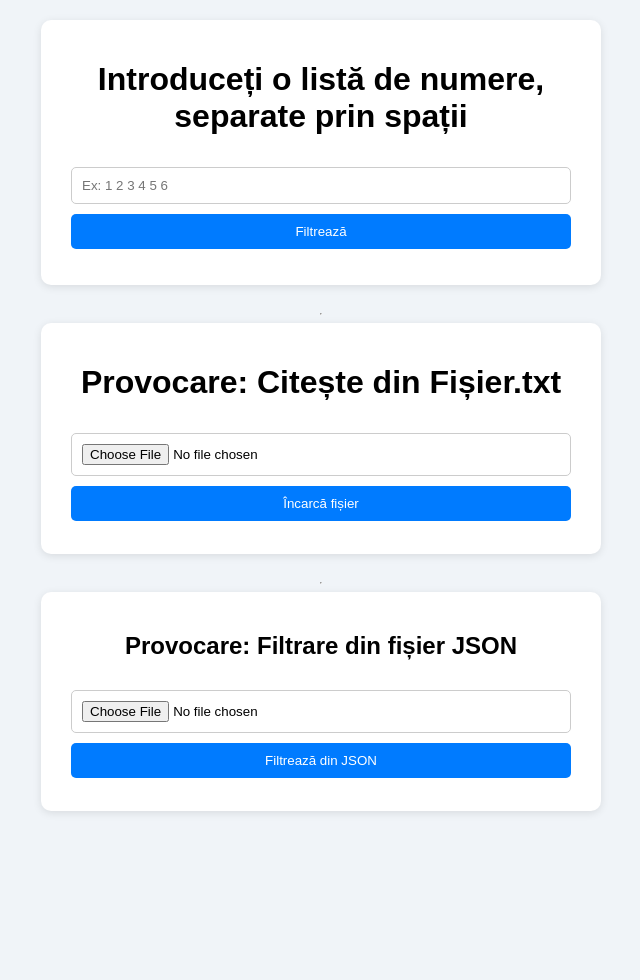
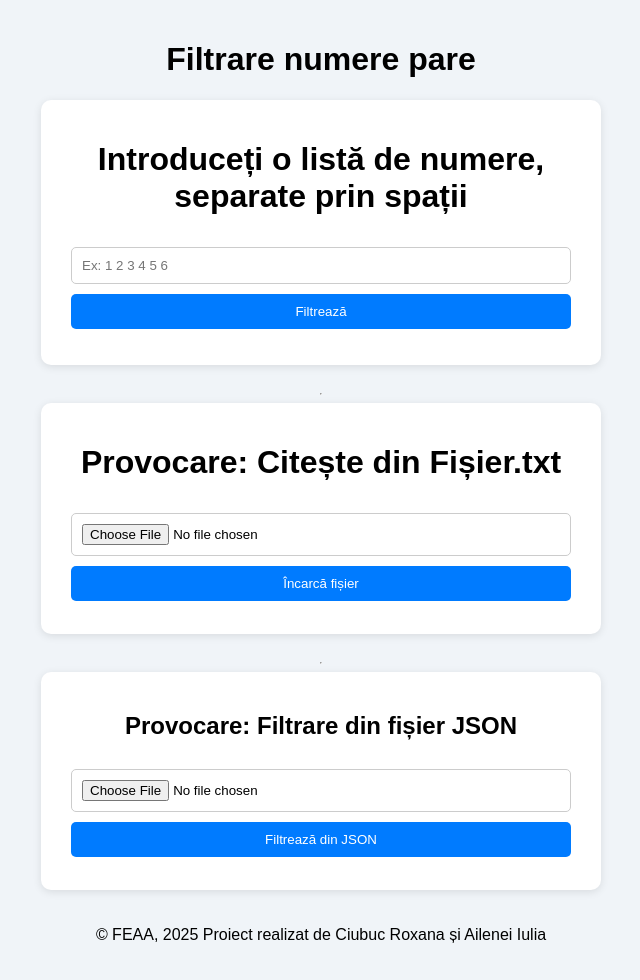
Before and after one commit to roxana-c1555/proiect-dezvoltare-nr-pare, a plain HTML site: page index.html in a window 1280 px wide. Shown: the whole page, without its empty margins (319-959 px from the left). Before the commit the page ends 851 px from the top, so only its background shows below. Drawn offline with Linux system fonts and the light colour scheme.

Commit message:
Update index.html

```diff
--- a/index.html
+++ b/index.html
@@ -8,6 +8,10 @@
   <link rel="stylesheet" href="style.css">
 </head>
 <body>
+
+  <header>
+  <h1>Filtrare numere pare</h1>
+</header>
   <div class="container">
     <h1>Introduceți o listă de numere, separate prin spații</h1>
     <input type="text" id="inputNumbers" placeholder="Ex: 1 2 3 4 5 6" >
@@ -35,5 +39,8 @@
   <button onclick="handleJSON()">Filtrează din JSON</button>
   <pre id="jsonOutput"></pre>
 </div>
+<footer>
+  <p>&copy; FEAA, 2025 Proiect realizat de Ciubuc Roxana și Ailenei Iulia</p>
+</footer>
 </body>
 </html>
```
